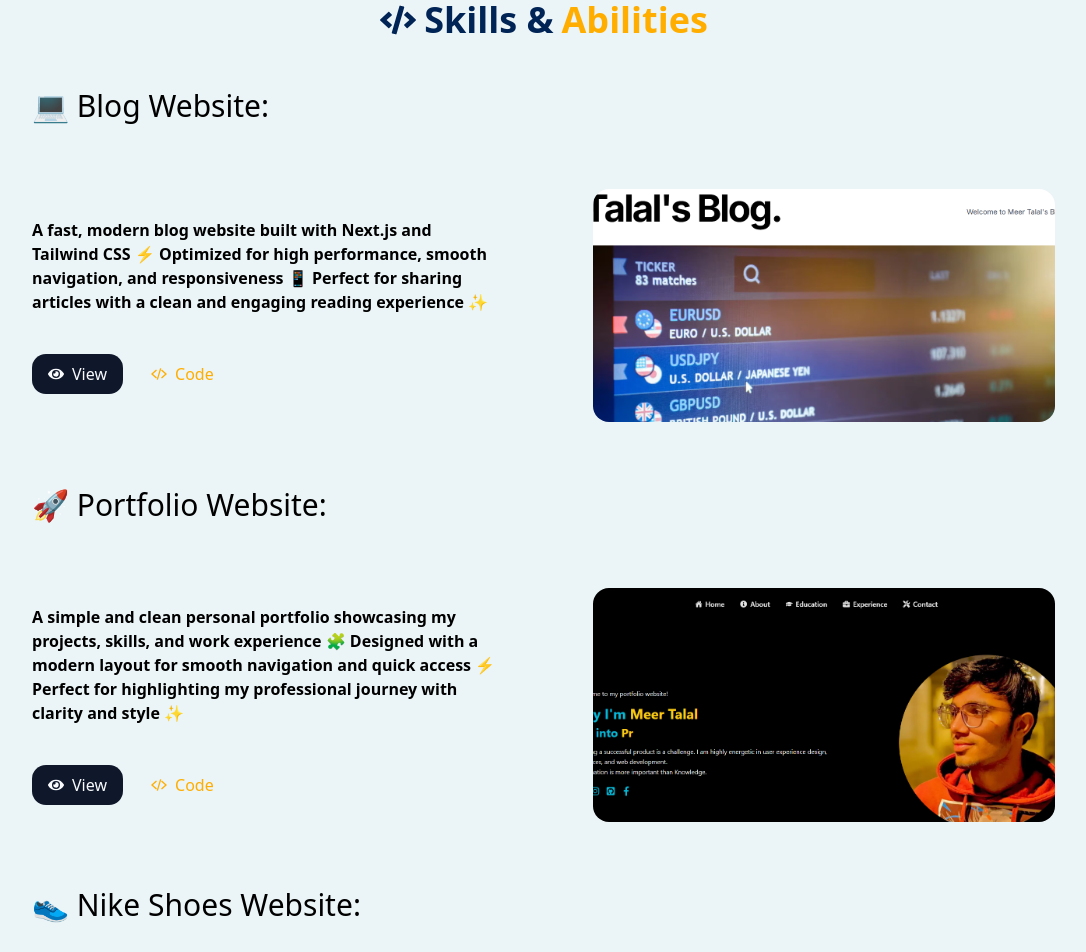
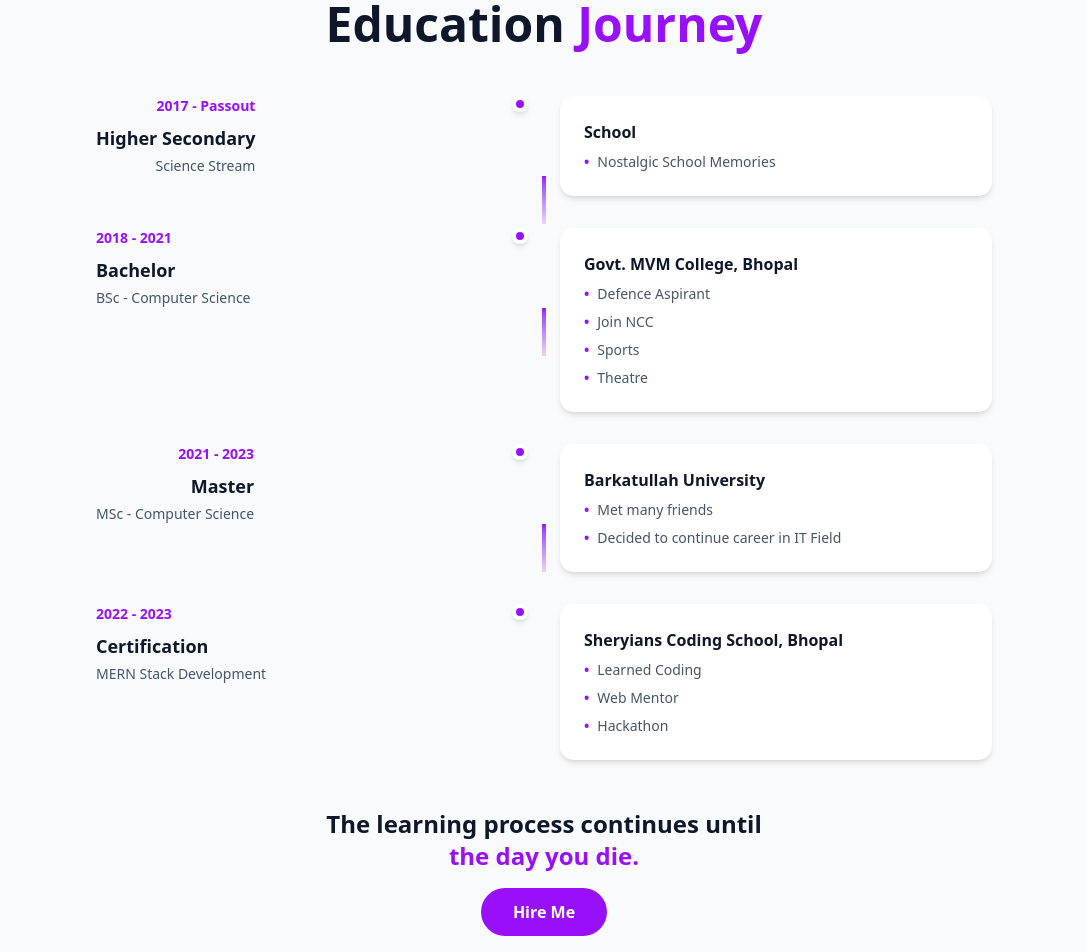
Before and after one commit to meertalal/personal-portfolio, a Next.js app: page /experience in a window 1280 px wide. Shown: the part 80-1032 px from the top of the page, without its empty margins (96-1182 px from the left). Built offline with nearby package versions, Linux system fonts and the light colour scheme.

Commit message:
Updated code

```diff
--- a/app/experience/page.tsx
+++ b/app/experience/page.tsx
@@ -1,182 +1,118 @@
-"use client";
-import Image from "next/image";
+'use client';
 import Header from "@/components/header";
 import FooterSection from "@/components/footer";
-import { FaCode, FaEye } from "react-icons/fa";
-import { IoCodeSlashSharp } from "react-icons/io5";
-import Link from "next/link";
-import { Button } from "@/components/ui/button";
-import { FaArrowLeft } from "react-icons/fa6";
-import { motion } from "framer-motion";
 
-export default function Page() {
-  const projects = [
+interface EducationItem {
+  period: string;
+  level: string;
+  institution: string;
+  field: string;
+  details: string[];
+}
+
+const Education = () => {
+  const education: EducationItem[] = [
     {
-      title: "Blog Website",
-      emoji: "💻",
-      description: `A fast, modern blog website built with Next.js and Tailwind CSS ⚡ Optimized for high performance, smooth navigation, and responsiveness 📱 Perfect for sharing articles with a clean and engaging reading experience ✨`,
-      image: "/image/blog-web.png",
-      viewLink:
-        "https://blog-dynamic-jumfwm4k1-muhammad-talals-projects-e672bc8a.vercel.app/",
-      codeLink: "https://github.com/MuhammadTa1al/Blog-Dynamic",
+      period: '2017 - Passout',
+      level: 'Higher Secondary',
+      institution: 'School',
+      field: 'Science Stream',
+      details: ['Nostalgic School Memories'],
     },
     {
-      title: "Portfolio Website",
-      emoji: "🚀",
-      description: `A simple and clean personal portfolio showcasing my projects, skills, and work experience 🧩 Designed with a modern layout for smooth navigation and quick access ⚡ Perfect for highlighting my professional journey with clarity and style ✨`,
-      image: "/image/portfolio.png",
-      viewLink: "https://portfolio-tailwind-css-eight-tan.vercel.app/",
-      codeLink: "https://github.com/MuhammadTa1al/Portfolio-TailwindCss",
+      period: '2018 - 2021',
+      level: 'Bachelor',
+      institution: 'Govt. MVM College, Bhopal',
+      field: 'BSc - Computer Science',
+      details: ['Defence Aspirant', 'Join NCC', 'Sports', 'Theatre'],
     },
     {
-      title: "Nike Shoes Website",
-      emoji: "👟",
-      description: `A modern frontend Nike shoes website delivering sleek UI, fast performance, and seamless shopping 👟⚡
-Features responsive design, smooth animations, and eye-catching product displays 🎨✨
-Created to offer users an engaging and effortless sneaker shopping experience 🛒🔥`,
-      image: "/image/nike-shoes1.png",
-      viewLink: "https://sanity-figma-template-3.vercel.app/",
-      codeLink: "https://github.com/MuhammadTa1al/Sanity-figma-Template-3",
+      period: '2021 - 2023',
+      level: 'Master',
+      institution: 'Barkatullah University',
+      field: 'MSc - Computer Science',
+      details: ['Met many friends', 'Decided to continue career in IT Field'],
     },
     {
-      title: "Resume Builder Website",
-      emoji: "💼",
-      description: `A modern Resume Builder website designed to create professional CVs effortlessly 📝✨ Features customizable templates, real-time previews, and export options 📄💻 Perfect for job seekers to showcase skills and experience in a polished format 🚀`,
-      image: "/image/resume-builder.png",
-      viewLink: "https://milestone-3-tau-wine.vercel.app/",
-      codeLink:
-        "https://github.com/MuhammadTa1al/-Hackathon-Milestone/tree/main/Milestone%203",
+      period: '2022 - 2023',
+      level: 'Certification',
+      institution: 'Sheryians Coding School, Bhopal',
+      field: 'MERN Stack Development',
+      details: ['Learned Coding', 'Web Mentor', 'Hackathon'],
     },
   ];
 
-  // Animation variants
-  const containerVariants = {
-    hidden: { opacity: 0, y: 50 },
-    visible: (i = 1) => ({
-      opacity: 1,
-      y: 0,
-      transition: { delay: i * 0.2 },
-    }),
-  };
+  return (
+    <section id="education" className="w-full py-20 bg-slate-50">
+      <div className="section-container">
+        <div className="max-w-4xl mx-auto">
+          <h2 className="text-4xl md:text-5xl font-bold text-slate-900 text-center mb-4">
+            Education <span className="text-purple-600">Journey</span>
+          </h2>
 
-  return (
-    <div className="bg-[#EBF4F6]">
-      <Header />
-      <section className="py-16 md:py-20 px-4 sm:px-6">
-        <motion.h1
-          initial={{ opacity: 0, y: -20 }}
-          animate={{ opacity: 1, y: 0 }}
-          transition={{ duration: 0.7 }}
-          className="text-4xl text-[#002455] flex font-bold items-center justify-center gap-2 text-center mb-12"
-        >
-          <FaCode /> Skills & <span className="text-[#ffae00]">Abilities</span>
-        </motion.h1>
+          {/* Timeline */}
+          <div className="mt-12 space-y-8">
+            {education.map((edu, index) => (
+              <div
+                key={index}
+                className="relative animate-fade-up"
+                style={{ animationDelay: `${index * 100}ms` }}
+              >
+                {/* Timeline Line (for desktop) */}
+                {index < education.length - 1 && (
+                  <div className="hidden md:block absolute left-1/2 transform -translate-x-1/2 top-20 w-1 h-12 bg-gradient-to-b from-purple-600 to-purple-200" />
+                )}
 
-        {projects.map((project, idx) => (
-          <motion.div
-            key={idx}
-            initial="hidden"
-            whileInView="visible"
-            viewport={{ once: true, amount: 0.3 }}
-            custom={idx}
-            variants={containerVariants}
-            className="mx-auto max-w-5xl space-y-8 md:space-y-16 mb-16"
-          >
-            <h2 className="text-2xl sm:text-2xl md:text-3xl font-medium text-black">
-              {project.emoji} {project.title}:
-            </h2>
+                <div className="md:grid md:grid-cols-2 md:gap-8">
+                  {/* Left - Period & Details */}
+                  <div className={`mb-6 md:mb-0 ${index % 2 === 0 ? 'md:text-right' : ''}`}>
+                    <div className="flex md:justify-between md:flex-row-reverse items-start gap-4">
+                      {/* Timeline Dot */}
+                      <div className="relative">
+                        <div className="w-4 h-4 rounded-full bg-purple-600 border-4 border-white shadow-md" />
+                      </div>
+                      <div>
+                        <p className="font-bold text-purple-600 text-sm">{edu.period}</p>
+                        <p className="text-lg font-bold text-slate-900 mt-2">{edu.level}</p>
+                        <p className="text-slate-600 text-sm mt-1">{edu.field}</p>
+                      </div>
+                    </div>
+                  </div>
 
-            <div className="grid gap-6 sm:grid-cols-1 md:grid-cols-2 md:gap-12 lg:gap-24 items-center">
-              <motion.div
-                initial={{ opacity: 0, x: -50 }}
-                whileInView={{ opacity: 1, x: 0 }}
-                transition={{ duration: 0.8 }}
-                className="space-y-4"
-              >
-                <p className="text-sm sm:text-base text-black font-semibold">
-                  {project.description.split(" ").map((word, i) =>
-                    word.includes("high performance") ||
-                    word.includes("a modern layout") ||
-                    word.includes("a premium") ||
-                    word.includes("A modern Resume") ||
-                    word.includes("delicious recipes") ? (
-                      <span
-                        key={i}
-                        className="text-accent-foreground font-bold"
-                      >
-                        {word}{" "}
-                      </span>
-                    ) : (
-                      word + " "
-                    )
-                  )}
-                </p>
+                  {/* Right - Institution & Highlights */}
+                  <div className="bg-white rounded-xl p-6 shadow-md">
+                    <h3 className="font-bold text-slate-900 mb-2">{edu.institution}</h3>
+                    <ul className="space-y-2">
+                      {edu.details.map((detail, i) => (
+                        <li key={i} className="flex gap-2 text-slate-600 text-sm">
+                          <span className="text-purple-600 font-bold">•</span>
+                          {detail}
+                        </li>
+                      ))}
+                    </ul>
+                  </div>
+                </div>
+              </div>
+            ))}
+          </div>
 
-                <div className="flex flex-wrap gap-3 pt-6">
-                  <Button
-                    asChild
-                    size="lg"
-                    className="rounded-xl px-5 text-base hover:bg-black hover:text-[#ffae00] duration-300"
-                  >
-                    <Link
-                      href={project.viewLink}
-                      className="flex items-center gap-2"
-                    >
-                      <FaEye /> View
-                    </Link>
-                  </Button>
+          {/* Footer Quote */}
+          <div className="mt-12 text-center">
+            <p className="text-2xl font-bold text-slate-900 mb-4">
+              The learning process continues until <br />
+              <span className="text-purple-600">the day you die.</span>
+            </p>
+            <a
+              href="#contact"
+              className="inline-block px-8 py-3 rounded-full font-semibold bg-purple-600 text-white hover:bg-purple-700 transition-colors"
+            >
+              Hire Me
+            </a>
+          </div>
+        </div>
+      </div>
+    </section>
+  );
+};
 
-                  <Button
-                    asChild
-                    size="lg"
-                    variant="ghost"
-                    className="rounded-xl px-5 text-base hover:text-black"
-                  >
-                    <Link
-                      href={project.codeLink}
-                      className="flex items-center gap-2 text-[#ffae00] duration-300"
-                    >
-                      <IoCodeSlashSharp /> Code
-                    </Link>
-                  </Button>
-                </div>
-              </motion.div>
-
-              <motion.div
-                initial={{ opacity: 0, x: 50 }}
-                whileInView={{ opacity: 1, x: 0 }}
-                transition={{ duration: 0.8 }}
-                className="relative mt-6 sm:mt-0 flex justify-center md:justify-end"
-              >
-                <div className="bg-linear-to-b aspect-67/34 relative rounded-2xl overflow-hidden p-px dark:from-zinc-700 w-full max-w-[600px]">
-                  <Image
-                    src={project.image}
-                    alt={`${project.title} screenshot`}
-                    width={1206}
-                    height={612}
-                    className="rounded-2xl object-cover w-full h-full"
-                  />
-                </div>
-              </motion.div>
-            </div>
-          </motion.div>
-        ))}
-
-        <motion.div
-          initial={{ opacity: 0, y: 20 }}
-          whileInView={{ opacity: 1, y: 0 }}
-          transition={{ duration: 0.8 }}
-          className="pt-10 flex justify-center"
-        >
-          <Link
-            href="/"
-            className="text-[20px] text-[#002455] font-bold hover:text-[#ffae00] duration-300 flex items-center gap-1"
-          >
-            <FaArrowLeft /> Back to Home
-          </Link>
-        </motion.div>
-      </section>
-      <FooterSection />
-    </div>
-  );
-}
+export default Education;
```
